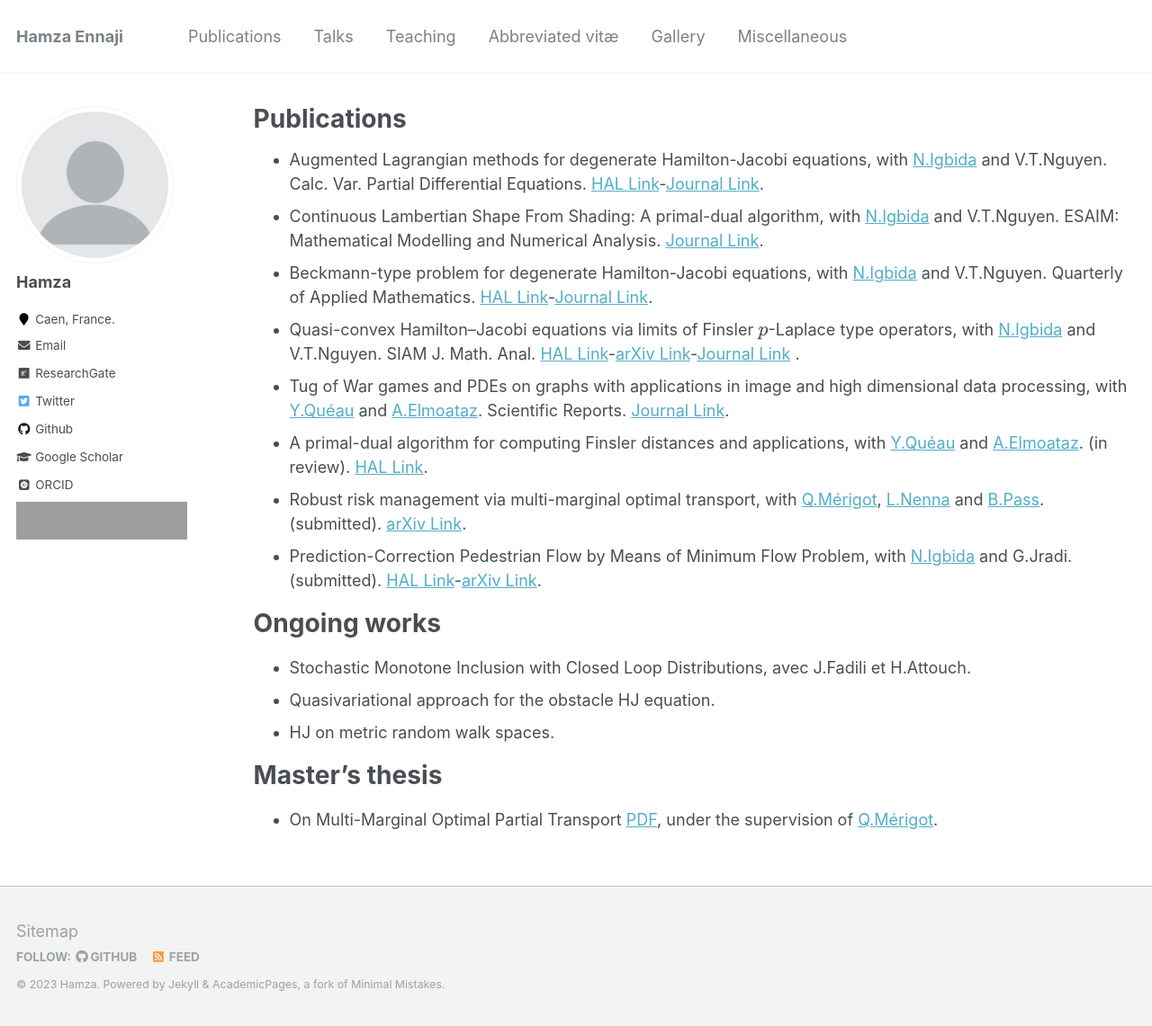
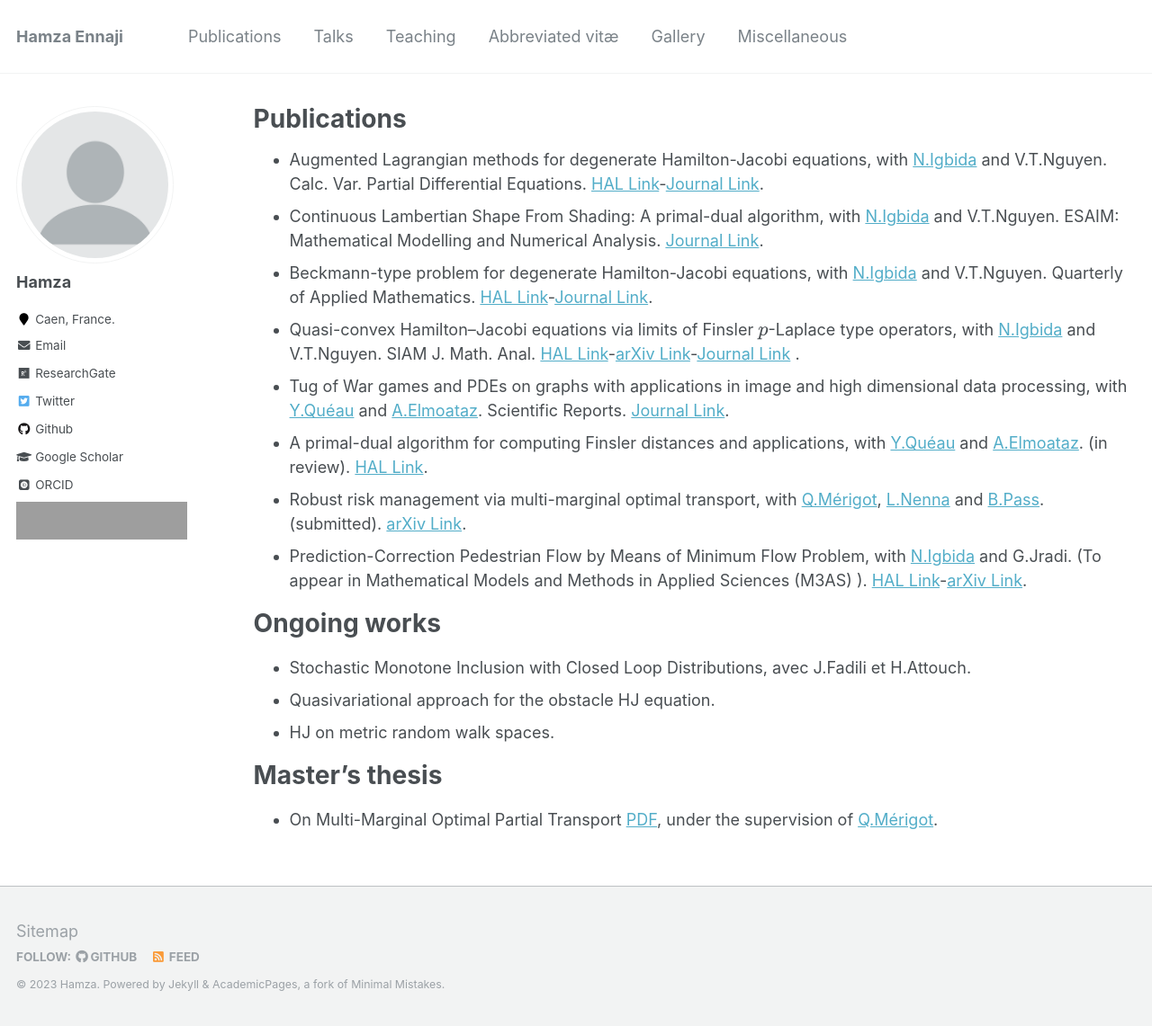
Before and after one commit to enhamza/enhamza.github.io, a Jekyll site: the page built from _pages/publications.md, in a window 1280 px wide and 1141 px high. Shown: the whole window at 90% size. Built offline with Jekyll 4.4.1, drawn with Linux system fonts in a browser that asks for light colours; some web fonts are replaced; formulas are drawn with MathJax 3; grey boxes are pictures that could not be loaded.

Commit message:
Update publications.md

```diff
--- a/_pages/publications.md
+++ b/_pages/publications.md
@@ -12,7 +12,7 @@ author_profile: true
 * Tug of War games and PDEs on graphs with applications in image and high dimensional data processing, with [Y.Quéau](https://sites.google.com/view/yvainqueau) and [A.Elmoataz](https://elmoatazbill.users.greyc.fr/). Scientific Reports. [Journal Link](https://www.nature.com/articles/s41598-023-32354-5).
 * A primal-dual algorithm for computing Finsler distances and applications, with [Y.Quéau](https://sites.google.com/view/yvainqueau) and [A.Elmoataz](https://elmoatazbill.users.greyc.fr/). (in review). [HAL Link](https://hal.archives-ouvertes.fr/hal-03620343).
 * Robust risk management via multi-marginal optimal transport, with [Q.Mérigot](http://quentin.mrgt.fr/), [L.Nenna](https://lucanenna.github.io/) and [B.Pass](https://sites.ualberta.ca/~pass/). (submitted). [arXiv Link](https://arxiv.org/abs/2211.07694).
-* Prediction-Correction Pedestrian Flow by Means of Minimum Flow Problem, with [N.Igbida](https://www.unilim.fr/pages_perso/noureddine.igbida/) and G.Jradi. (submitted). [HAL Link](https://hal.science/hal-03999852)-[arXiv Link](https://arxiv.org/abs/2302.11315).
+* Prediction-Correction Pedestrian Flow by Means of Minimum Flow Problem, with [N.Igbida](https://www.unilim.fr/pages_perso/noureddine.igbida/) and G.Jradi. (To appear in Mathematical Models and Methods in Applied Sciences (M3AS) ). [HAL Link](https://hal.science/hal-03999852)-[arXiv Link](https://arxiv.org/abs/2302.11315).
 
 
 Ongoing works
```
